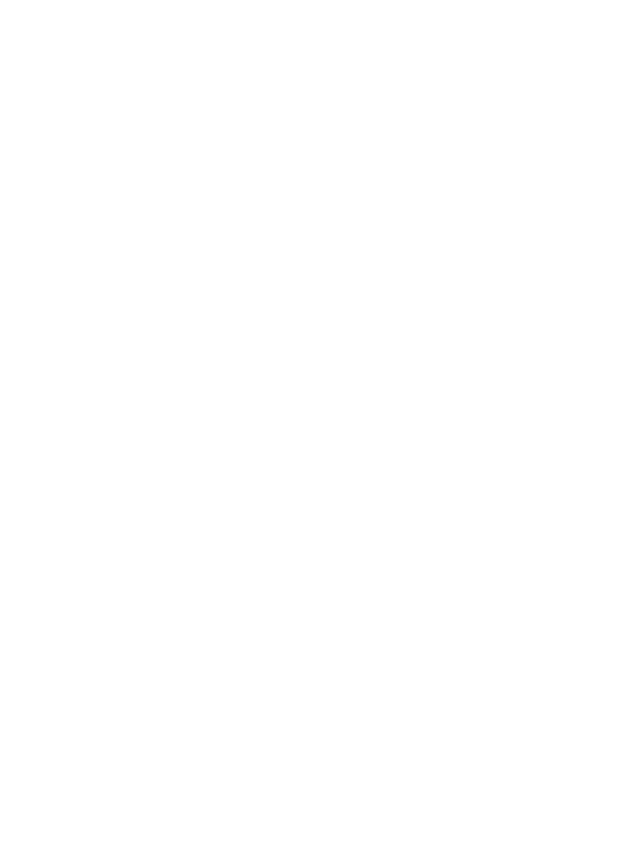
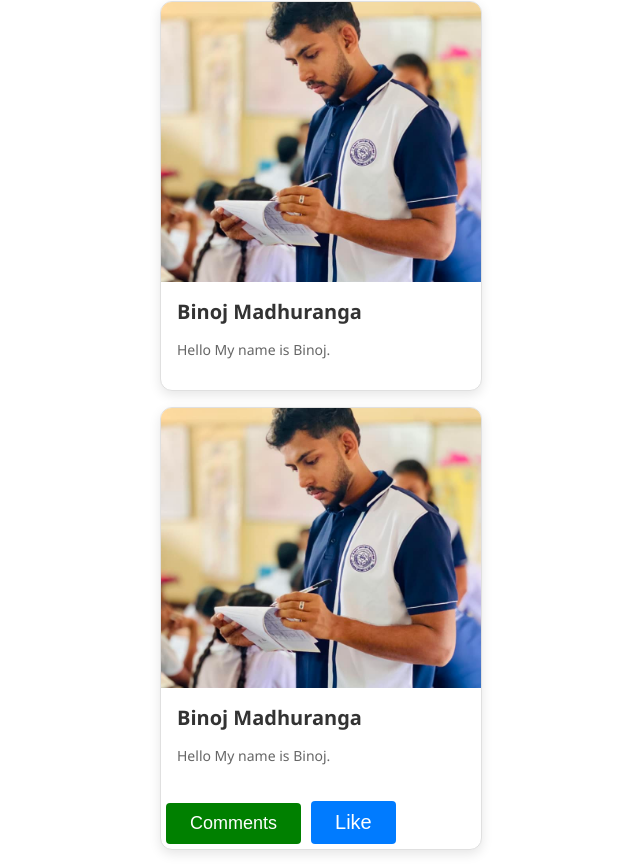
Before and after one commit to binojmadhuranga/first-react, a React (Vite) app: page / in a window 1280 px wide. Shown: the part 596-1462 px from the top of the page, without its empty margins (319-959 px from the left). Before the commit the page ends 800 px from the top, so only its background shows below. Built offline with nearby package versions, Linux system fonts and the light colour scheme.

Commit message:
Add children prop to Card component for flexible content rendering

```diff
--- a/src/component/Card/Card.jsx
+++ b/src/component/Card/Card.jsx
@@ -1,7 +1,7 @@
 import React from 'react';
 import './Card.css';
 
-export default function Card({ title, description, image }) {
+export default function Card({ children, title, description, image }) {
 
     return (
         <div className="card">
@@ -10,6 +10,13 @@
                 <h2 className="card-title">{title}</h2>
                 <p className="card-description">{description}</p>
             </div>
+
+            <div >
+                {children}
+            </div>
+
         </div>
+
+
     );
 }
--- a/src/pages/Home/Home.jsx
+++ b/src/pages/Home/Home.jsx
@@ -12,18 +12,31 @@
 
     <div>
       <h1>Home Page</h1>
-      <Button name={"create new"} bgColor={'green'} txtSixe={'18px'} onClick={()=>{console.log('this button is clicked')}}/>
-      <Button name={"Change  "} bgColor={'007bff'} txtSixe={'20px'} onClick={()=>alert('hello')} />
+      <Button name={"create new"} bgColor={'green'} txtSixe={'18px'} onClick={() => { console.log('this button is clicked') }} />
+      <Button name={"Change  "} bgColor={'007bff'} txtSixe={'20px'} onClick={() => alert('hello')} />
 
       <Text placeholder={"Type Here"} />
-      <TextInput placeholder={"Live update text"} onChange={(e) => console.log(e.target.value)}/>
+      <TextInput placeholder={"Live update text"} onChange={(e) => console.log(e.target.value)} />
 
       <Card
         title={"Card Title"}
         description={"This is a description of the card. It contains some information about the content of the card."}
         image={gallery} />
+      <Card
+        title={"Binoj Madhuranga"}
+        description={"Hello My name is Binoj."}
+        image={gallery} />
 
 
+      <Card title={"Binoj Madhuranga"}
+        description={"Hello My name is Binoj."}
+        image={gallery}>
+
+        <Button name={"Comments"} bgColor={'green'} txtSixe={'18px'} onClick={() => { console.log('this button is clicked') }} />
+        <Button name={"Like  "} bgColor={'007bff'} txtSixe={'20px'} onClick={() => alert('hello')} />
+
+
+      </Card>
 
 
     </div>
```
